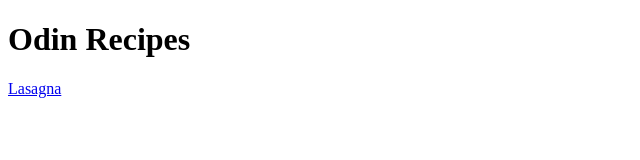
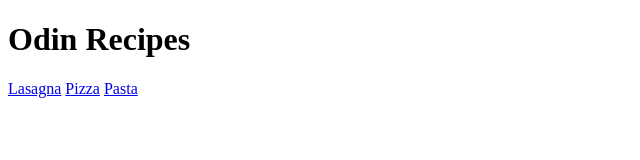
Before and after one commit to MatthewT95/odin-recipes, a plain HTML site: page index.html in a window 1280 px wide. Shown: the full height of the page, 0-640 px from the left. Drawn offline with Linux system fonts and the light colour scheme.

Commit message:
added links to homepage

```diff
--- a/index.html
+++ b/index.html
@@ -9,5 +9,8 @@
 <body>
     <h1>Odin Recipes</h1>
     <a href="./recipes/lasagna.html">Lasagna</a>
+    <a href="./recipes/pizza.html">Pizza</a>
+    <a href="./recipes/pasta.html">Pasta</a>
+    <a href=""></a>
 </body>
 </html>
```
